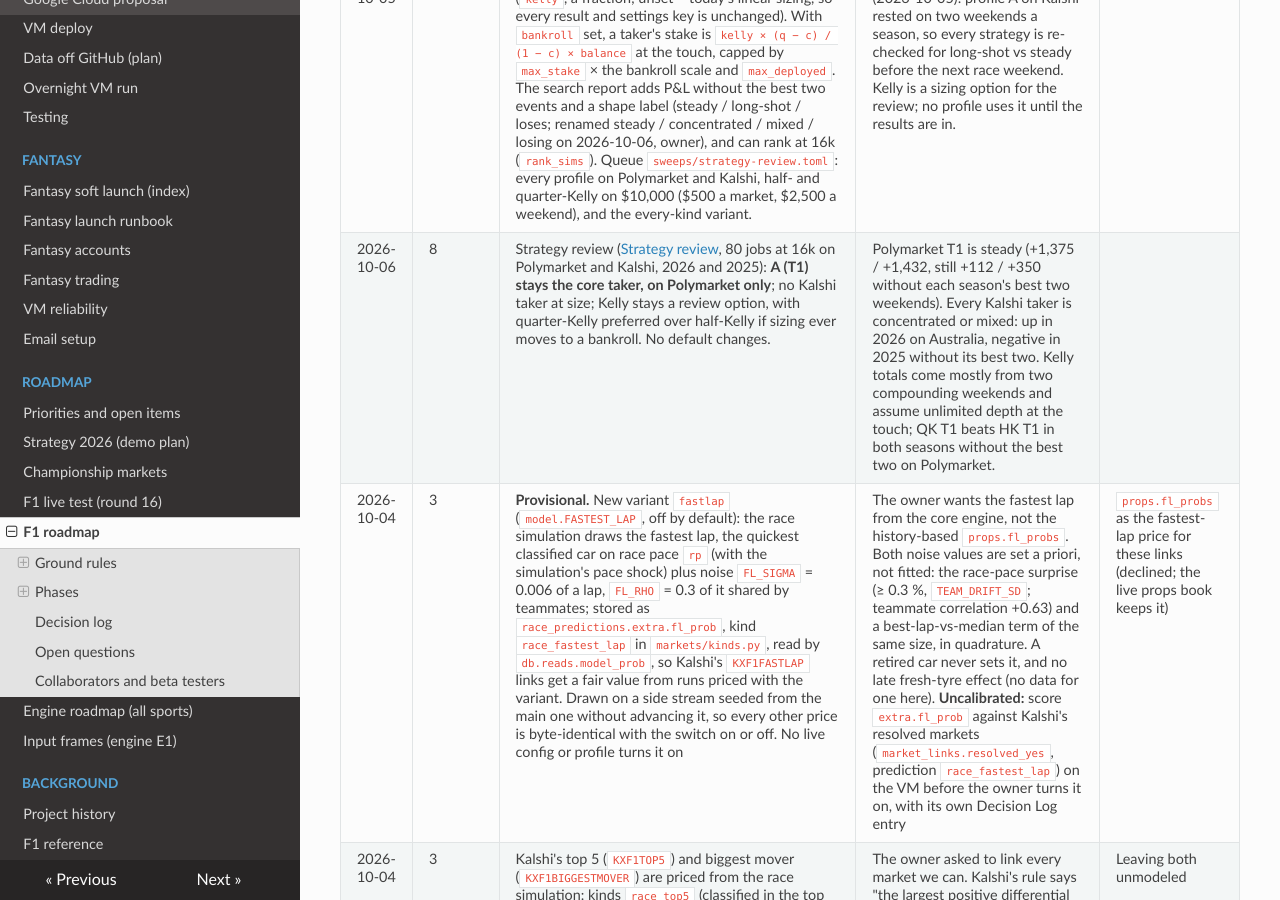
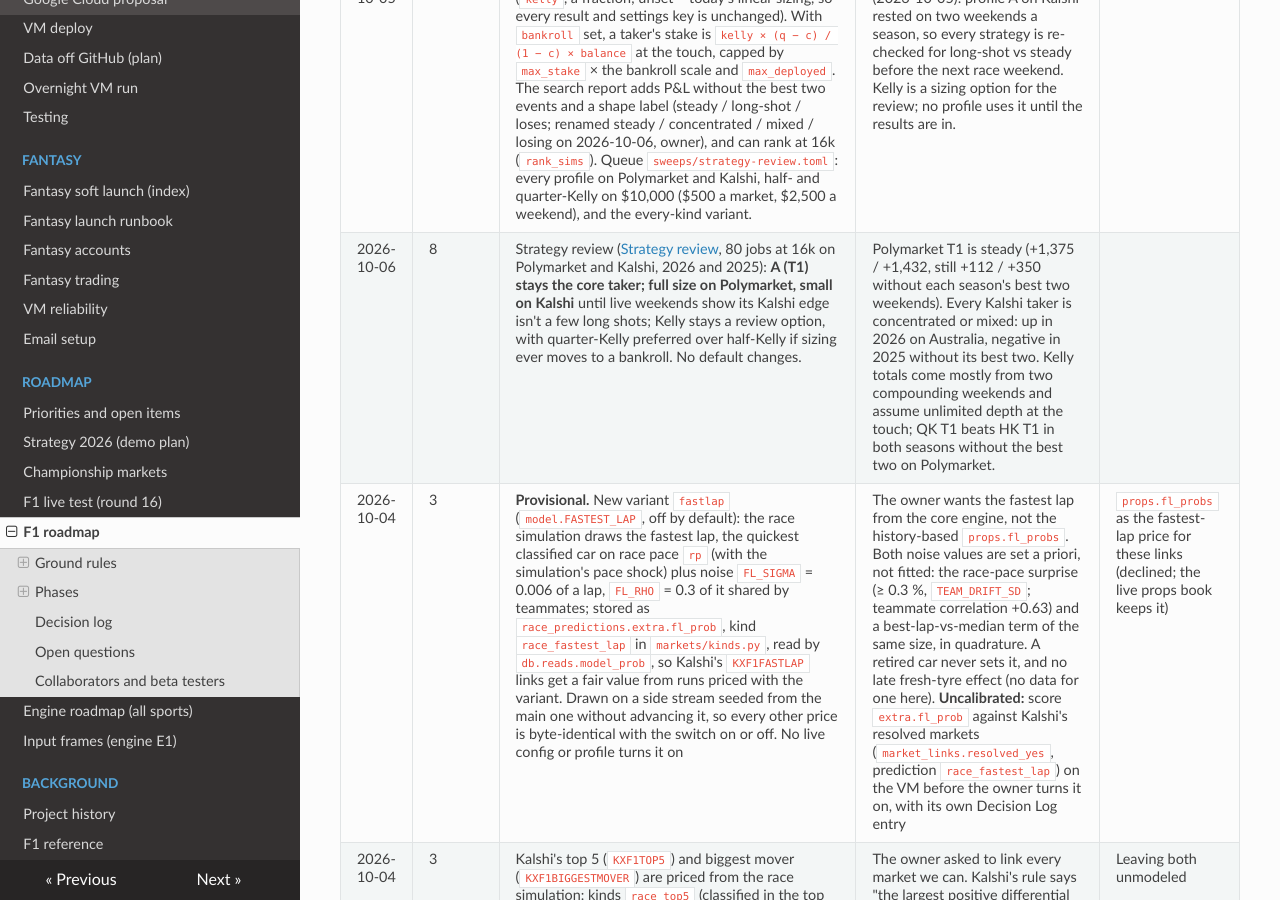
Before and after one commit to lalligagger/racinglines-public, an MkDocs documentation site: the page built from docs/f1-roadmap.md, in a window 1280 px wide and 900 px high, scrolled down 16530 px. Built offline with MkDocs 1.6.1, drawn with Linux system fonts in a browser that asks for light colours; nearby versions of some CDN libraries.

Commit message:
[docs] Strategy review: Kalshi is traded small for the record, not skipped
Co-Authored-By: Claude Opus 5.5 <noreply@anthropic.com>
Claude-Session: https://claude.ai/code/session_01VEKkb8vmfNSxRppiPLE3BK

```diff
--- a/docs/f1-roadmap.md
+++ b/docs/f1-roadmap.md
@@ -445,7 +445,7 @@ signals, with leakage-rule tests like Polymarket's.
 | 2026-09-30 | 9 | Overnight VM run (106-job broad sweep at 4k, top 10 at 16k; report `reports/2026-09-30-overnight-vm-run/report.md`): **profile A stays the core taker**; no default changes. NASCAR × Kalshi taker grid: defaults stay (min edge 0.05, $50 floor), nothing tuned | Held-out rule, noise floor ±352: no setting beats A by more than that in both seasons (best 2026 gains `reset_weight=0.5` +400, gbm half-life 90 +405, both within noise or negative in 2025; best 2025 gain +222). NASCAR is +4.2k to +5.5k in 2026 (19-21 of 32 races up) but loses in every setting in 2025 (−242 to −390, 1-2 of 8 races up) on Kalshi last-trade prices: 2026-specific, not robust | — |
 | 2026-10-05 | 3 | **Kalshi takers fill at the touch, by default.** On Kalshi a taker buys YES at the ask and sells at the bid (NO: buys at 1 − bid, sells at 1 − ask), plus `TakerParams.cost` (slippage beyond the touch) and Kalshi's taker fee; the edge each side needs is `fair − ask` (YES) or `bid − fair` (NO). The quote is the recorded order book when a snapshot is at most 10 min old (`venue_replay.Kalshi.BOOK_AGE`; books every 5 min on the VM since 2026-09-30), else the last hourly candle's closing bid and ask (`market_price_history.bid/ask`, backfilled 2025-01-01 to 2026-10-05), else the old rule (last trade ± cost). Applies to the sweep, the Lab and live signals on Kalshi; Polymarket and OG.com stages carry no quote and are unchanged | Owner's call (2026-10-05). The candle's last trade is not a price a taker could have had: 4.5 % of backfilled F1 hours have it outside the closing quote (median 1¢, up to 90¢ near settlement), and the old rule ignored the spread. The Kalshi taker results in [Kalshi history](kalshi-history.md) were computed under the old rule and are re-run on the VM after this change (`f1 sweep --venue kalshi`) | Kalshi taker fills at the candle price ± cost |
 | 2026-10-05 | 8 | Rolling Kelly sizing is an optional sweep setting (`kelly`, a fraction; unset = today's linear sizing, so every result and settings key is unchanged). With `bankroll` set, a taker's stake is `kelly × (q − c) / (1 − c) × balance` at the touch, capped by `max_stake` × the bankroll scale and `max_deployed`. The search report adds P&L without the best two events and a shape label (steady / long-shot / loses; renamed steady / concentrated / mixed / losing on 2026-10-06, owner), and can rank at 16k (`rank_sims`). Queue `sweeps/strategy-review.toml`: every profile on Polymarket and Kalshi, half- and quarter-Kelly on $10,000 ($500 a market, $2,500 a weekend), and the every-kind variant. | The owner's strategy review (2026-10-05): profile A on Kalshi rested on two weekends a season, so every strategy is re-checked for long-shot vs steady before the next race weekend. Kelly is a sizing option for the review; no profile uses it until the results are in. | |
-| 2026-10-06 | 8 | Strategy review ([Strategy review](strategy-review.md), 80 jobs at 16k on Polymarket and Kalshi, 2026 and 2025): **A (T1) stays the core taker, on Polymarket only**; no Kalshi taker at size; Kelly stays a review option, with quarter-Kelly preferred over half-Kelly if sizing ever moves to a bankroll. No default changes. | Polymarket T1 is steady (+1,375 / +1,432, still +112 / +350 without each season's best two weekends). Every Kalshi taker is concentrated or mixed: up in 2026 on Australia, negative in 2025 without its best two. Kelly totals come mostly from two compounding weekends and assume unlimited depth at the touch; QK T1 beats HK T1 in both seasons without the best two on Polymarket. | |
+| 2026-10-06 | 8 | Strategy review ([Strategy review](strategy-review.md), 80 jobs at 16k on Polymarket and Kalshi, 2026 and 2025): **A (T1) stays the core taker; full size on Polymarket, small on Kalshi** until live weekends show its Kalshi edge isn't a few long shots; Kelly stays a review option, with quarter-Kelly preferred over half-Kelly if sizing ever moves to a bankroll. No default changes. | Polymarket T1 is steady (+1,375 / +1,432, still +112 / +350 without each season's best two weekends). Every Kalshi taker is concentrated or mixed: up in 2026 on Australia, negative in 2025 without its best two. Kelly totals come mostly from two compounding weekends and assume unlimited depth at the touch; QK T1 beats HK T1 in both seasons without the best two on Polymarket. | |
 | 2026-10-04 | 3 | **Provisional.** New variant `fastlap` (`model.FASTEST_LAP`, off by default): the race simulation draws the fastest lap, the quickest classified car on race pace `rp` (with the simulation's pace shock) plus noise `FL_SIGMA` = 0.006 of a lap, `FL_RHO` = 0.3 of it shared by teammates; stored as `race_predictions.extra.fl_prob`, kind `race_fastest_lap` in `markets/kinds.py`, read by `db.reads.model_prob`, so Kalshi's `KXF1FASTLAP` links get a fair value from runs priced with the variant. Drawn on a side stream seeded from the main one without advancing it, so every other price is byte-identical with the switch on or off. No live config or profile turns it on | The owner wants the fastest lap from the core engine, not the history-based `props.fl_probs`. Both noise values are set a priori, not fitted: the race-pace surprise (≥ 0.3 %, `TEAM_DRIFT_SD`; teammate correlation +0.63) and a best-lap-vs-median term of the same size, in quadrature. A retired car never sets it, and no late fresh-tyre effect (no data for one here). **Uncalibrated:** score `extra.fl_prob` against Kalshi's resolved markets (`market_links.resolved_yes`, prediction `race_fastest_lap`) on the VM before the owner turns it on, with its own Decision Log entry | `props.fl_probs` as the fastest-lap price for these links (declined; the live props book keeps it) |
 | 2026-10-04 | 3 | Kalshi's top 5 (`KXF1TOP5`) and biggest mover (`KXF1BIGGESTMOVER`) are priced from the race simulation: kinds `race_top5` (classified in the top 5) and `race_biggest_mover` in `markets/kinds.py`, stored by `position_sim` as `extra.top5_prob` / `extra.mover_prob` from the draws it already makes (no new randomness, every other output unchanged). Biggest mover: among the cars that finish, the largest gain from the simulated grid to the finish; nobody wins if no one gained; **every driver tied on that gain counts as YES**. Both kinds are left out of the default record and walk-forward sets (`Kind.default = False`) | The owner asked to link every market we can. Kalshi's rule says "the largest positive differential between their starting grid position and their finishing position" and doesn't say how a tie resolves; YES for each tied driver is the literal reading. The simulated grid is the qualifying order, so grid penalties and pit-lane starts aren't modelled, and a retired car is never the mover. **Unchecked:** neither price is scored against Kalshi's resolved markets yet, and our settlement returns no result for the mover (the results store no starting grid) | Leaving both unmodeled |
 
```
Also changed, not shown: docs/strategy-review.md (+5 -3 lines).
